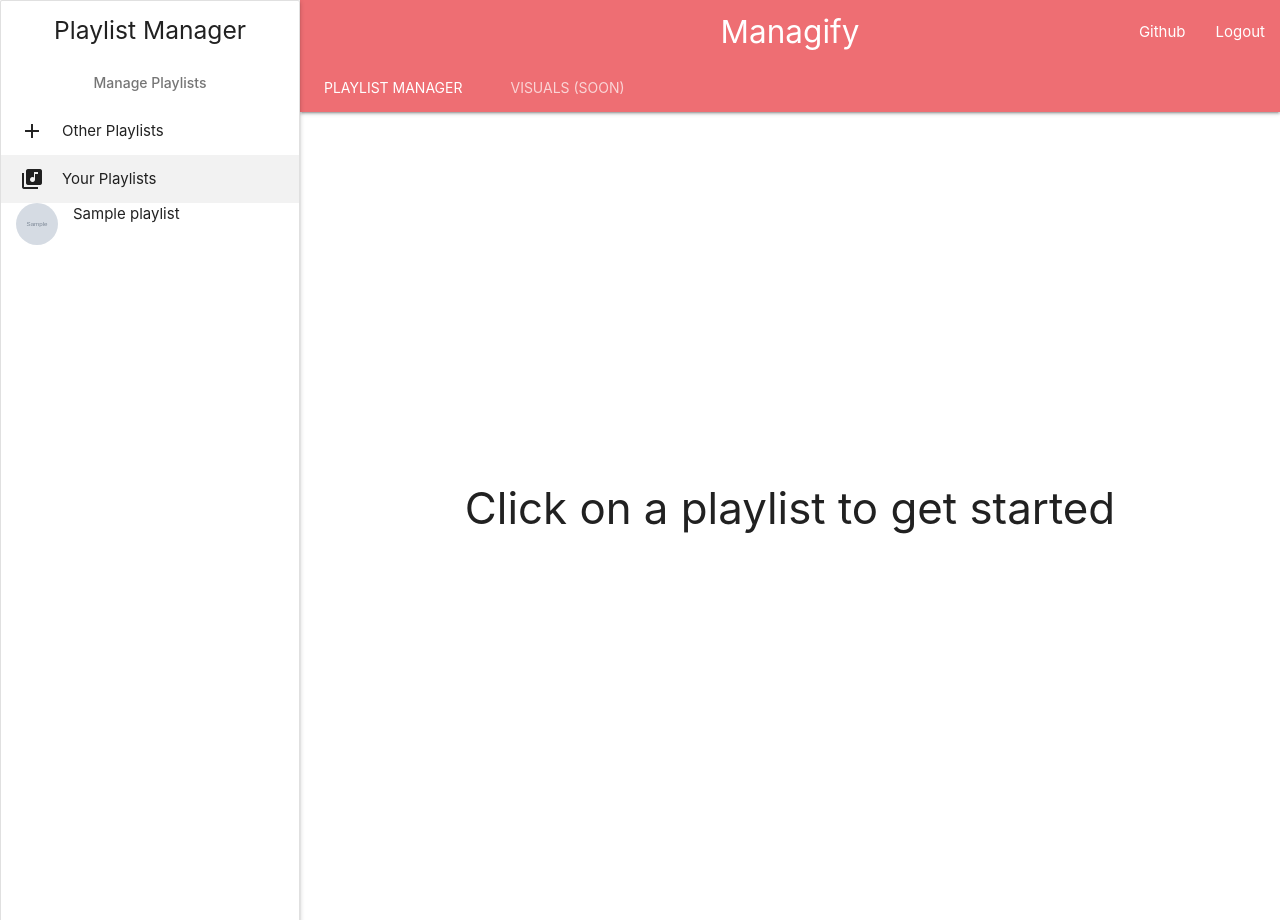
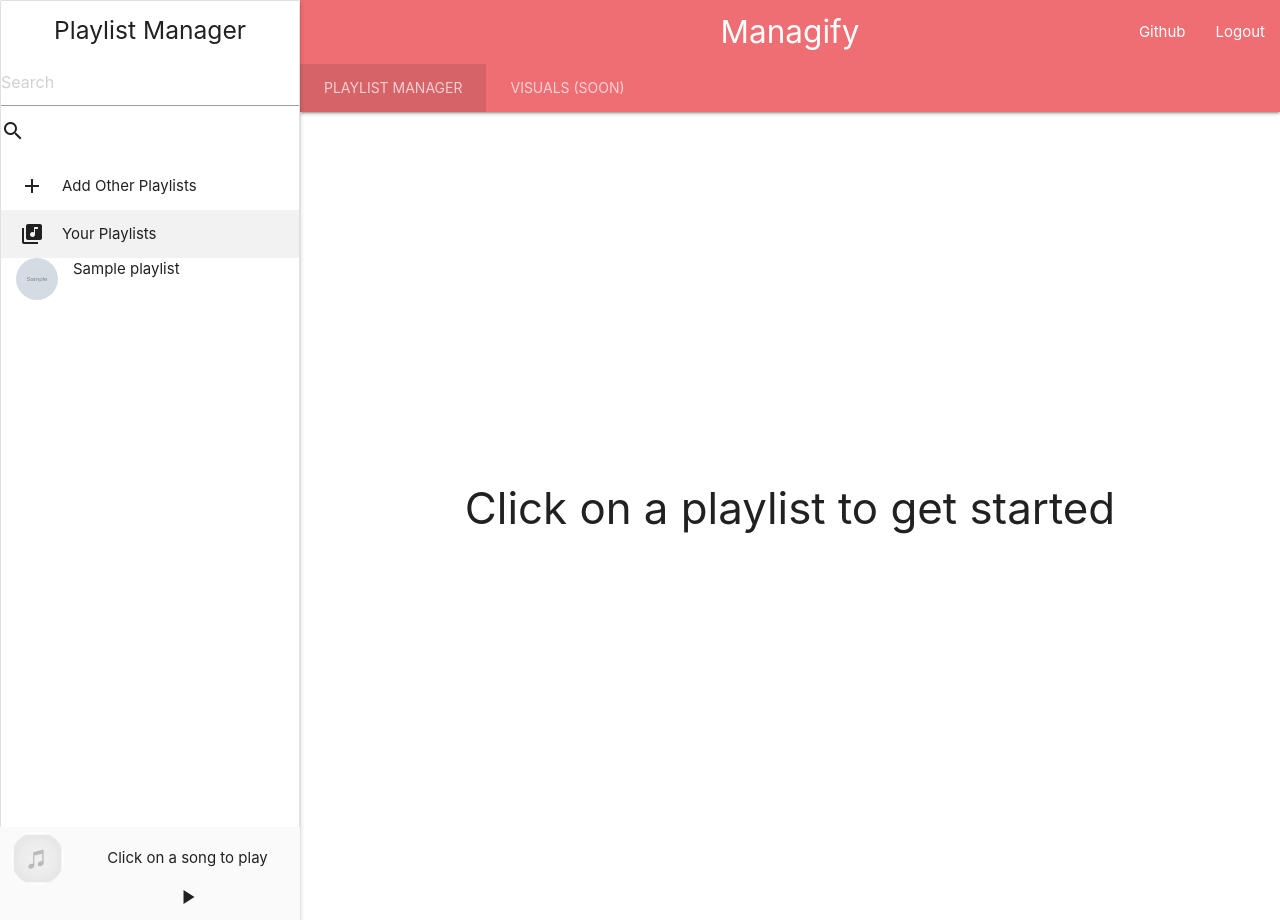
Before and after one commit to baizel/spotify-playlist-manager, a Flask app: template managify/templates/manager.html in a window 1280 px wide. Run offline with Flask 2, Linux system fonts and the light colour scheme; the template is opened without the code that fills it: most values are stand-ins (such as "Sample title", 1, 10 or a date in 2020); grey boxes marked "Sample" are stand-in pictures; parts of the project's set-up code (start-up, migrations or seed data) failed here and were passed over; some libraries are stand-ins or nearby versions.

Commit message:
Add player and song preview Add place holders for future features

```diff
--- a/api/auth.py
+++ b/api/auth.py
@@ -18,10 +18,10 @@
 @bp.route('/callback')
 def callback():
     spOauth = getNewAuthManager(current_app.config)
-    session.clear()
     code = request.args.get('code')
-    tokenInfo = spOauth.get_access_token(code)
+    tokenInfo = spOauth.get_access_token(code, check_cache=False)
 
     # Saving the access token along with all other token related info
     session["token_info"] = tokenInfo
+    session.modified = True
     return redirect('/')
--- a/managify/static/js/manager.js
+++ b/managify/static/js/manager.js
@@ -7,7 +7,7 @@
 let chosenPlaylists = [];
 let storedData = {}
 let filterOptions = [];
-
+let currentAudio = null;
 
 window.onload = function () {
     initTableHTML = document.getElementById(SONG_TABLE_CONTAINER_ID).innerHTML;
@@ -62,9 +62,11 @@
         "order": [],
         "paging": false,
         "createdRow": function (row, data, index) {
+            const id = data.id;
             const imageUrl = data.images[2] ? data.images[2].url : "";
             const songName = data.Song;
-            formatSongColumn(row, 0, imageUrl, songName);
+            const previewUrl = data.preview_url;
+            formatSongColumn(row, 0, {imageUrl, songName});
             for (let i = SKIPPED_COLUMNS; i < storedData.columns.length - filterOptions.length; i++) {
                 let payload = {
                     songId: data.id,
@@ -111,8 +113,7 @@
     }
 }
 
-function formatSongColumn(row, columnIndex, imageUrl, songName) {
-    //TODO: make this hoverable
+function formatSongColumn(row, columnIndex, {imageUrl, songName}) {
     const imgHTML = `<div class="valign-wrapper">
                         <img src="${imageUrl}" alt="album art" class="circle" height="32">
                         <span class="song-name">${songName}</span>
@@ -178,18 +179,67 @@
 
 function onClickRow(context, table) {
     const song = table.row(context).data()
-    console.log(song.Song)
+    playSampleSong(song)
     table.rows().every(function () {
-        this.nodes().to$().removeClass('red lighten-5')
+        this.nodes().to$().removeClass('rowClick')
     })
 
     const $row = table.row(context).nodes().to$();
-    const hasClass = $row.hasClass('red lighten-5');
+    const hasClass = $row.hasClass('rowClick');
     if (hasClass) {
-        $row.removeClass('red lighten-5')
+        $row.removeClass('rowClick')
     } else {
-        $row.addClass('red lighten-5')
+        $row.addClass('rowClick')
     }
+}
+
+function playSampleSong(song) {
+    loadMusic(song.preview_url);
+    let img = document.getElementById('playerImage');
+    let title = document.getElementById('playerSongTitle');
+    title.innerText = song.Song;
+    img.src = song.images[0].url;
+    onPlayerPlay();
+}
+
+function showPlayState() {
+    let playButton = document.getElementById('playButton');
+    let pauseButton = document.getElementById('pauseButton');
+    playButton.classList.remove('hide');
+    pauseButton.classList.add('hide');
+}
+
+function showPauseState() {
+    let playButton = document.getElementById('playButton');
+    let pauseButton = document.getElementById('pauseButton');
+    playButton.classList.add('hide');
+    pauseButton.classList.remove('hide');
+}
+
+function onPlayerPause() {
+    if (currentAudio) {
+        currentAudio.pause()
+        showPlayState();
+    }
+}
+
+function onPlayerPlay() {
+    if (currentAudio) {
+        currentAudio.play()
+        showPauseState();
+    }
+}
+
+function loadMusic(url) {
+    if (!currentAudio) {
+        currentAudio = new Audio();
+    }
+    currentAudio.onended = function () {
+        showPlayState();
+    };
+
+    currentAudio.setAttribute('src', url);
+    currentAudio.load();
 }
 
 function handleSpinnerState() {
@@ -219,7 +269,7 @@
 
 function initSearchBar() {
     $('.search-toggle').click(function () {
-        if ($('.hiddensearch').css('display') == 'none')
+        if ($('.hiddensearch').css('display') === 'none')
             $('.hiddensearch').slideDown();
         else
             $('.hiddensearch').slideUp();
@@ -231,7 +281,7 @@
         let checkboxes = document.getElementsByClassName(playlist.id)
         Array.from(checkboxes).forEach((item) => {
             item.disabled = true;
-            if(!item.checked){
+            if (!item.checked) {
                 item.indeterminate = true
             }
         });
--- a/managify/static/manager.css
+++ b/managify/static/manager.css
@@ -49,3 +49,29 @@
 #tableContainer {
     display: none;
 }
+
+.rowClick {
+    background-color: #ffebee !important;
+}
+
+.player {
+    padding-top: 5px;
+    padding-bottom: 5px;
+    position: fixed;
+    width: 300px;
+    left: 0;
+    bottom: 0;
+    z-index: 1000;
+}
+.player img {
+    max-width: 100%;
+    max-height: 100%;
+}
+.player .row {
+    margin-bottom: 0 !important;
+}
+/*.rowClick td {*/
+/*    border-bottom: solid 2px !important;*/
+/*    border-bottom-color: blue !important;*/
+/*    width: 0;*/
+/*}*/
--- a/managify/templates/components/nav.html
+++ b/managify/templates/components/nav.html
@@ -8,7 +8,7 @@
     </div>
     <div class="nav-content">
         <ul class="tabs tabs-transparent">
-            <li class="tab"><a class="active" href="#test1">Playlist Manager</a></li>
+            <li class="tab active"><a href="#test1">Playlist Manager</a></li>
             <li class="tab disabled"><a href="#test2">Visuals (Soon)</a></li>
         </ul>
     </div>
--- /dev/null
+++ b/managify/templates/components/player.html
@@ -0,0 +1,17 @@
+<div class="player grey lighten-5">
+    <div class="row">
+        <div class="col s3">
+            <img id="playerImage"
+                 src="static/music-placeholder.png"
+                 alt="album cover placeholder"
+                 class="circle">
+        </div>
+        <div class="col s9">
+            <div class="col s12 center"><p id="playerSongTitle">Click on a song to play</p></div>
+            <div class="col s12 center" id="playButton" onclick="onPlayerPlay()"><i
+                    class="material-icons">play_arrow</i></div>
+            <div class="col s12 center hide" id="pauseButton" onclick="onPlayerPause()"><i
+                    class="material-icons">pause</i></div>
+        </div>
+    </div>
+</div>
--- a/managify/templates/components/sidenav.html
+++ b/managify/templates/components/sidenav.html
@@ -1,11 +1,20 @@
 <div id="slide-out" class="sidenav sidenav-fixed collection">
     <h5 class="center">Playlist Manager</h5>
+
     <ul>
-        <li><a class="subheader center">Manage Playlists</a></li>
+        {#        <li><a class="subheader center">Manage Playlists</a></li>#}
+        <li class="search">
+            <div class="content">
+                <div class="search-wrapper">
+                    <input id="search" placeholder="Search"><i class="material-icons">search</i>
+                    <div class="search-results"></div>
+                </div>
+            </div>
+        </li>
         <li>
             <ul class="collapsible">
                 <li>
-                    <div class="collapsible-header"><i class="material-icons">add</i>Other Playlists</div>
+                    <div class="collapsible-header"><i class="material-icons">add</i>Add Other Playlists</div>
                     <div class="collapsible-body">
                         <span class="center-align">Add playlist by Id coming soon</span>
 
--- a/managify/templates/manager.html
+++ b/managify/templates/manager.html
@@ -28,6 +28,7 @@
     {% endblock %}
 </head>
 <main>
+    {% include 'components/player.html' %}
     {% include 'components/sidenav.html' %}
     {% include 'components/nav.html' %}
 
```
Also changed, not shown: managify/managify.py (+7 -3 lines), spotify/spotify.py (+10 -5 lines), utils/utils.py (+6 -6 lines), static/music-placeholder.png (added).
